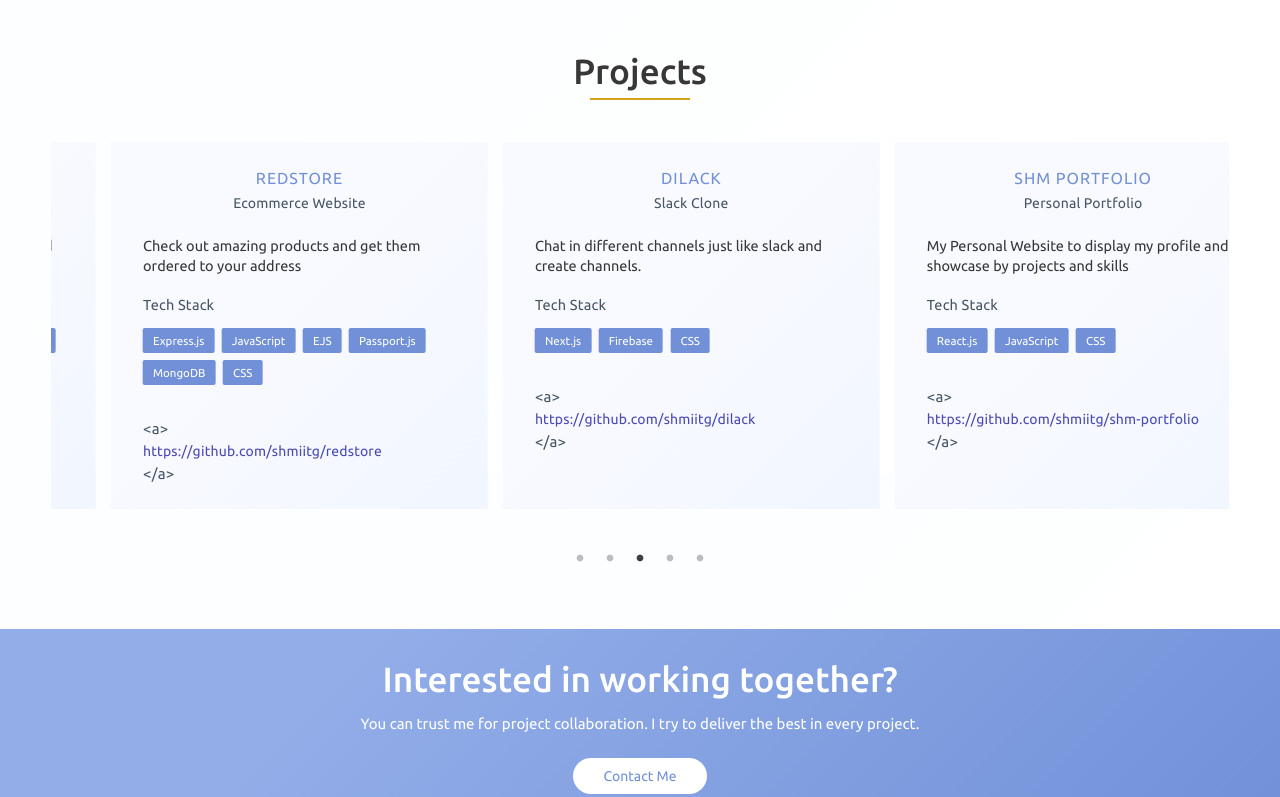
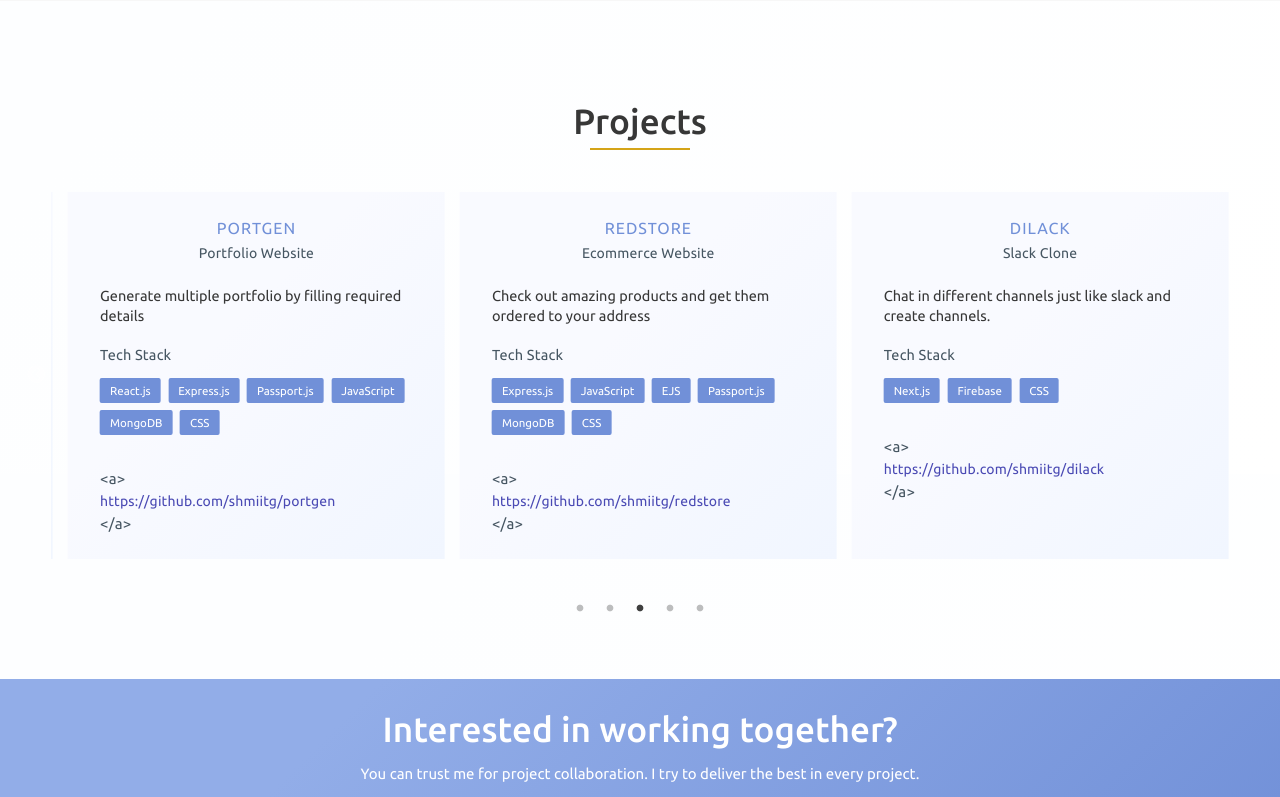
Before and after one commit to shmiitg/Shm-Portfolio, a React (Create React App) app: page / in a window 1280 px wide. Shown: the part 2726-3523 px from the top of the page. Built offline with nearby package versions, Linux system fonts and the light colour scheme.

Commit message:
update profile

```diff
--- a/src/about/AboutMe.js
+++ b/src/about/AboutMe.js
@@ -8,9 +8,7 @@
         "Backend Development",
         "Database management",
     ];
-    const about = `A 4th year engineering student from Indian Institute of Technology, Guwahati passionate about coding.
-        Started my coding journey in 2020 by learning C language. Over the past two years I have a explored a lot in the field of both Frontend and Backend Web Development by building mutiple projects and delpoying them.
-        Also I practiced a lot of problems on Data Structures and Algorithms across multiple websites.`;
+    const about = `I am a recent graduate in Engineering from the Indian Institute of Technology, Guwahati, with a strong passion for coding and software development. My coding journey began in 2020 with learning C, and over the past few years, I have extensively explored both Frontend and Backend Web Development by building and deploying multiple projects. In addition to hands-on development experience, I have honed my problem-solving skills by practicing numerous Data Structures and Algorithms problems on various competitive programming platforms. My academic foundation, combined with practical experience, equips me to tackle challenging projects in the tech industry effectively.`;
 
     return (
         <div className="about-container" ref={aboutRef}>
--- a/src/projects/Projects.js
+++ b/src/projects/Projects.js
@@ -7,6 +7,14 @@
 
 const Projects = ({ projectsRef }) => {
     const projects = [
+        {
+            name: "Vocabrain",
+            title: "Vocabulary Builder",
+            link: "https://vocabrain.vercel.app",
+            info: "Improve your vocabulary by learning new words and idioms",
+            tech: ["React.js", "Express.js", "MongoDB", "CSS"],
+            github: "https://github.com/shmiitg/vocabrain",
+        },
         {
             name: "Code Dunk",
             title: "Interview Tracker Website",
@@ -38,14 +46,6 @@
             info: "Chat in different channels just like slack and create channels.",
             tech: ["Next.js", "Firebase", "CSS"],
             github: "https://github.com/shmiitg/dilack",
-        },
-        {
-            name: "Shm Portfolio",
-            title: "Personal Portfolio",
-            link: "https://shm-portfolio.netlify.app",
-            info: "My Personal Website to display my profile and showcase by projects and skills",
-            tech: ["React.js", "JavaScript", "CSS"],
-            github: "https://github.com/shmiitg/shm-portfolio",
         },
     ];
 
--- a/src/resume/Achievements.js
+++ b/src/resume/Achievements.js
@@ -1,14 +1,14 @@
 const Achievements = () => {
     const achievemets = [
         {
-            name: "Competetive Programming",
+            name: "Competitive Programming",
             date: "2021",
             info: "Achieve maximum rating of 2051 on LeetCode and 1803 on CodeChef",
         },
         {
             name: "JEE Mains and Advanced",
             date: "2019",
-            info: "Cracked JEE Mains with 99+ percentile and JEE Advanced with a descent rank",
+            info: "Cracked JEE Mains with 99+ percentile and JEE Advanced",
         },
         {
             name: "Center for Basic Sciences Examination",
--- a/src/resume/Hackathons.js
+++ b/src/resume/Hackathons.js
@@ -8,14 +8,14 @@
             info: "Achieved 1st rank among 1500+ candidates by contributing in various open source projects",
         },
         {
-            name: "Cricket Analytica (Explolatory Data Analysis)",
+            name: "Cricket Analytica (Exploratory Data Analysis)",
             date: "Nov 2021",
             info: "Runner up in Cricket Analytica organised by Coding Club, IIT Guwahati",
         },
         {
             name: "CodeJunk (Competetive Programming)",
             date: "Aug 2022",
-            info: "Achieved 5th position among 4000+ candidates by solving 6/6 problems",
+            info: "Achieved 5th position among 4000+ candidates",
         },
     ];
 
--- a/src/resume/Interships.js
+++ b/src/resume/Interships.js
@@ -4,21 +4,15 @@
     const internships = [
         {
             company: "Factly Media & Research",
-            date: "Ongoing *",
+            date: "June 2023",
             role: "Frontend Developer",
-            skills: "React.js, Next.js, Redux",
+            skills: "React.js, Redux",
         },
         {
             company: "Dzor Infotech Private Limited",
             date: "May 2022",
             role: "Frontend Developer",
             skills: "React.js",
-        },
-        {
-            company: "Ikanshy Innovations (Opc) Private Limited",
-            date: "July 2022",
-            role: "Backend Developer",
-            skills: "Nest.js, PostgreSQL",
         },
     ];
 
--- a/src/resume/Projects.js
+++ b/src/resume/Projects.js
@@ -3,28 +3,22 @@
 const Projects = () => {
     const projects = [
         {
-            name: "Interview Prep Website",
+            name: "Vocabrain",
+            date: "June 2024",
+            info: "Improve your vocabulary by learning new words and idioms",
+            tech: "React.js, Express.js, JWT, MongoDB, CSS",
+        },
+        {
+            name: "Code Dunk",
             date: "Oct 2021",
             info: "Keep track of your progress and crack interviews",
             tech: "React.js, Express.js, JWT, MongoDB, CSS",
         },
         {
-            name: "Project Manager",
+            name: "TaskUp",
             date: "Aug 2022",
             info: "Manage you projects and mark them with different status",
             tech: "React.js, Express.js, MySQL, CSS",
-        },
-        {
-            name: "Portfolio Generator",
-            date: "Nov 2021",
-            info: "Generate amazing portfolio using the portfolio generator",
-            tech: "React.js, Express.js, MongoDB, CSS",
-        },
-        {
-            name: "Ecommerce Website",
-            date: "July 2021",
-            info: "Checkout amazing products and buy them",
-            tech: "Express.js, Passport.js, MongoDB, CSS",
         },
     ];
 
```
